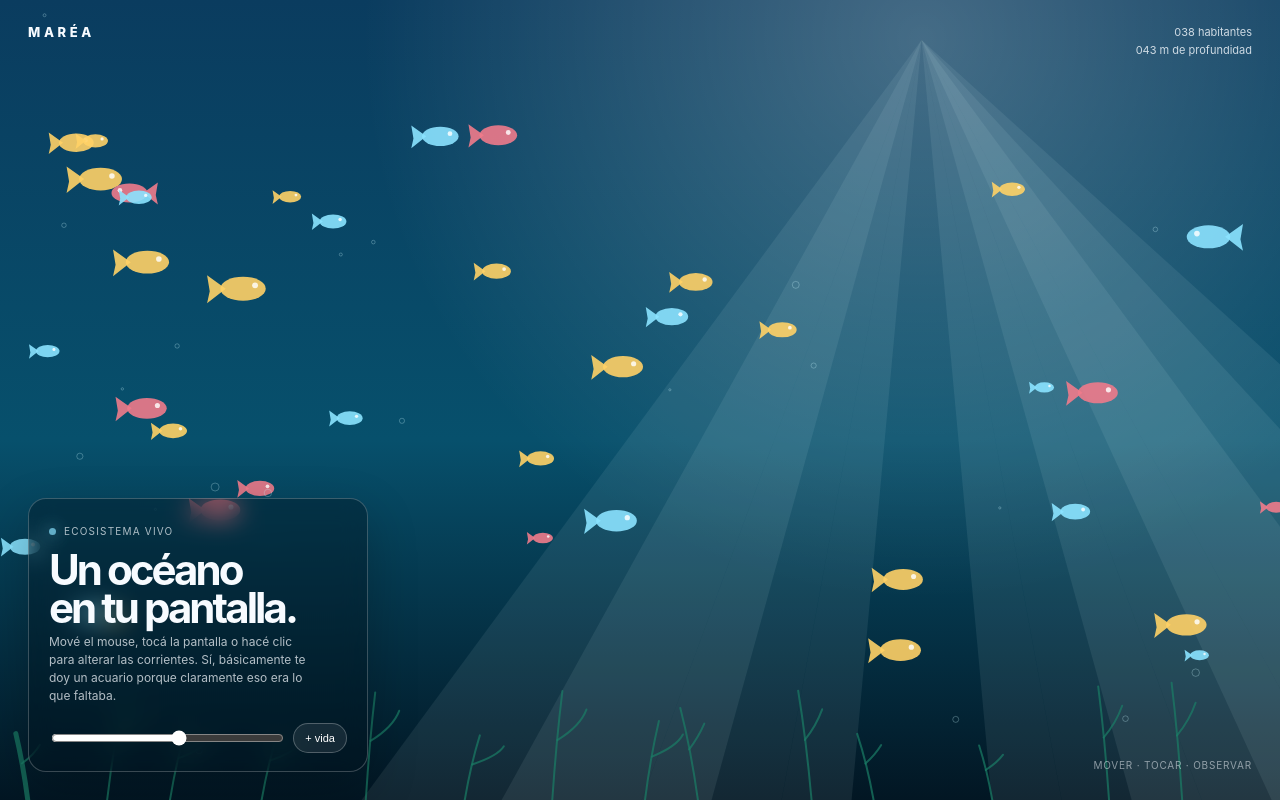
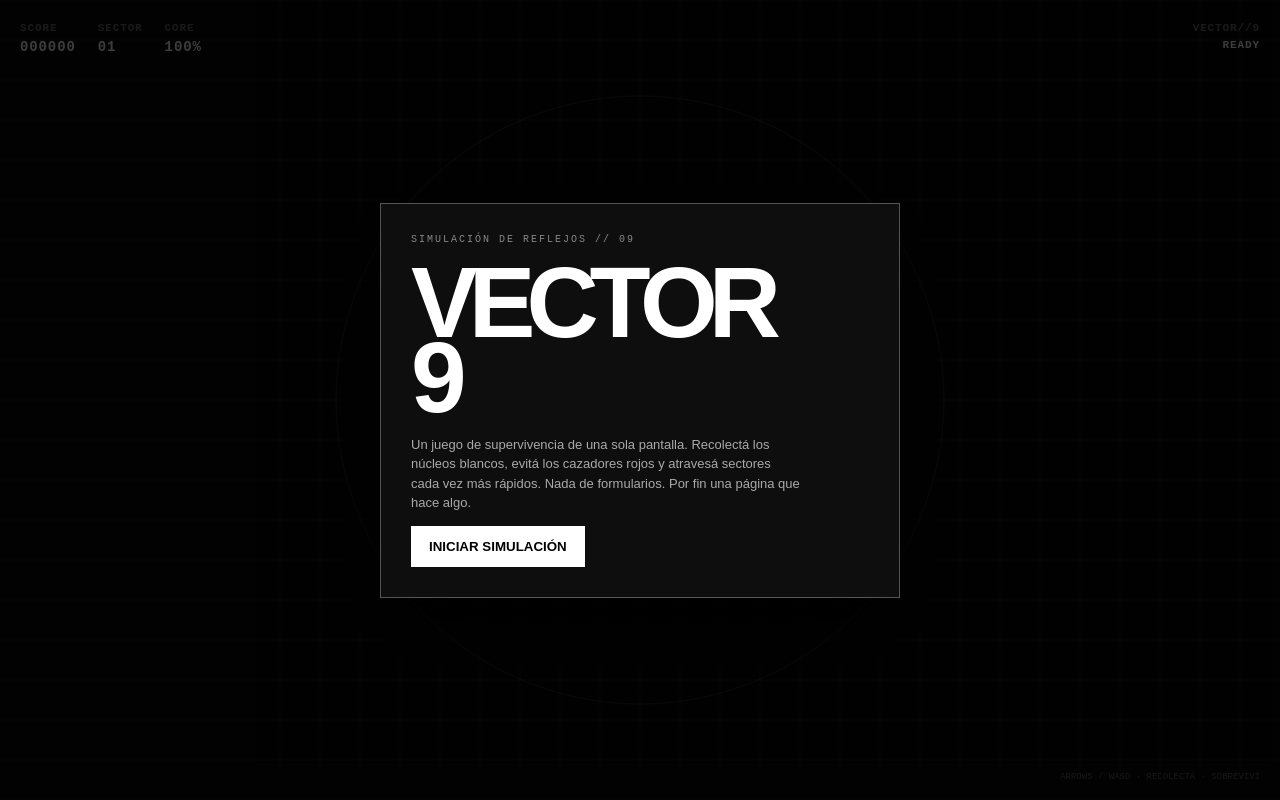
Before and after one commit to H4SENSI/Testeo, a plain HTML site: page index.html in a window 1280 px wide. Drawn offline with Linux system fonts and the light colour scheme; animation ran at ten frames a second.

Commit message:
Turn page into playable VECTOR 9 game

```diff
--- a/index.html
+++ b/index.html
@@ -2,141 +2,121 @@
 <html lang="es">
 <head>
 <meta charset="utf-8">
-<meta name="viewport" content="width=device-width,initial-scale=1">
-<title>MARÉA</title>
+<meta name="viewport" content="width=device-width,initial-scale=1,maximum-scale=1,user-scalable=no">
+<title>VECTOR//9</title>
 <style>
-*{box-sizing:border-box}
-html,body{margin:0;width:100%;height:100%;overflow:hidden}
-body{background:#061a2d;font-family:Inter,system-ui,-apple-system,Segoe UI,sans-serif;color:#f7fbff}
-#ocean{position:fixed;inset:0;width:100%;height:100%;display:block}
-.ui{position:fixed;inset:0;pointer-events:none}
-.top{position:absolute;left:28px;right:28px;top:24px;display:flex;justify-content:space-between;align-items:flex-start}
-.logo{font-size:13px;font-weight:800;letter-spacing:.28em;text-transform:uppercase}
-.readout{font-size:11px;line-height:1.6;text-align:right;opacity:.8}
-.panel{position:absolute;left:28px;bottom:28px;width:min(340px,calc(100% - 56px));padding:20px 20px 18px;border:1px solid rgba(255,255,255,.22);background:rgba(1,12,23,.34);backdrop-filter:blur(12px);border-radius:18px;pointer-events:auto;box-shadow:0 18px 50px rgba(0,0,0,.22)}
-.panel h1{margin:0 0 6px;font-size:42px;line-height:.9;letter-spacing:-.07em}
-.panel p{margin:0 0 18px;max-width:270px;font-size:12px;line-height:1.5;opacity:.72}
-.controls{display:grid;grid-template-columns:1fr auto;gap:11px;align-items:center}
-input[type=range]{width:100%;accent-color:white}
-button{border:1px solid rgba(255,255,255,.25);background:rgba(255,255,255,.08);color:white;border-radius:999px;padding:8px 11px;font-size:11px;cursor:pointer}
-.hint{position:absolute;right:28px;bottom:29px;font-size:10px;opacity:.52;letter-spacing:.08em;text-transform:uppercase}
-.badge{display:inline-flex;gap:8px;align-items:center;font-size:10px;text-transform:uppercase;letter-spacing:.12em;opacity:.7;margin-bottom:14px}
-.dot{width:7px;height:7px;border-radius:50%;background:#8be3ff;box-shadow:0 0 16px #8be3ff}
-@media(max-width:700px){.top{left:18px;right:18px;top:18px}.panel{left:18px;bottom:18px;width:calc(100% - 36px)}.hint{display:none}.panel h1{font-size:35px}}
+*{box-sizing:border-box}html,body{margin:0;width:100%;height:100%;overflow:hidden;background:#090909;color:#fff;font-family:Arial,Helvetica,sans-serif}
+body{touch-action:none}
+canvas{position:fixed;inset:0;width:100%;height:100%}
+.hud{position:fixed;inset:0;pointer-events:none;padding:20px}
+.top{display:flex;justify-content:space-between;font:700 11px/1.5 monospace;letter-spacing:.08em}
+.left{display:flex;gap:22px}.label{opacity:.4}.value{font-size:14px}
+#start{position:fixed;inset:0;display:grid;place-items:center;background:rgba(0,0,0,.76);z-index:5}
+.card{width:min(520px,calc(100% - 32px));padding:30px;border:1px solid #555;background:#0e0e0e;box-shadow:0 25px 80px #000}
+.card .tiny{font:10px monospace;color:#888;letter-spacing:.2em}
+h1{font-size:clamp(48px,11vw,100px);line-height:.75;letter-spacing:-.09em;margin:20px 0}
+.card p{color:#aaa;line-height:1.5;max-width:390px;font-size:13px}
+button{background:#fff;color:#000;border:0;padding:13px 18px;font-weight:800;cursor:pointer}
+#gameover{display:none}
+.corner{position:fixed;right:20px;bottom:18px;font:9px monospace;opacity:.35}
+.mobile{display:none;position:fixed;bottom:24px;left:50%;transform:translateX(-50%);gap:8px;z-index:2}
+.mobile button{width:52px;height:44px;background:rgba(255,255,255,.12);color:#fff;border:1px solid #555}
+@media(max-width:700px){.mobile{display:grid;grid-template-columns:52px 52px 52px}.mobile button:nth-child(1){grid-column:2}.mobile button:nth-child(2){grid-column:1;grid-row:2}.mobile button:nth-child(3){grid-column:2;grid-row:2}.mobile button:nth-child(4){grid-column:3;grid-row:2}}
 </style>
 </head>
 <body>
-<canvas id="ocean"></canvas>
-<div class="ui">
-  <div class="top">
-    <div class="logo">MARÉA</div>
-    <div class="readout"><span id="count">000</span> habitantes<br><span id="depth">020</span> m de profundidad</div>
-  </div>
-  <div class="panel">
-    <div class="badge"><span class="dot"></span> ecosistema vivo</div>
-    <h1>Un océano<br>en tu pantalla.</h1>
-    <p>Mové el mouse, tocá la pantalla o hacé clic para alterar las corrientes. Sí, básicamente te doy un acuario porque claramente eso era lo que faltaba.</p>
-    <div class="controls">
-      <input id="flow" type="range" min="0" max="100" value="55" aria-label="Corriente">
-      <button id="spawn">+ vida</button>
-    </div>
-  </div>
-  <div class="hint">mover · tocar · observar</div>
+<canvas id="c"></canvas>
+<div class="hud">
+ <div class="top">
+  <div class="left"><div><span class="label">SCORE</span><br><span id="score" class="value">000000</span></div><div><span class="label">SECTOR</span><br><span id="sector" class="value">01</span></div><div><span class="label">CORE</span><br><span id="core" class="value">100%</span></div></div>
+  <div style="text-align:right"><span class="label">VECTOR//9</span><br><span id="status">READY</span></div>
+ </div>
 </div>
+<div class="corner">ARROWS / WASD · RECOLECTÁ · SOBREVIVÍ</div>
+
+<div id="start"><div class="card">
+ <div class="tiny">SIMULACIÓN DE REFLEJOS // 09</div>
+ <h1>VECTOR<br>9</h1>
+ <p>Un juego de supervivencia de una sola pantalla. Recolectá los núcleos blancos, evitá los cazadores rojos y atravesá sectores cada vez más rápidos. Nada de formularios. Por fin una página que hace algo.</p>
+ <button id="play">INICIAR SIMULACIÓN</button>
+</div></div>
+<div id="gameover"><div class="card">
+ <div class="tiny">SEÑAL PERDIDA</div><h1 id="final">000000</h1>
+ <p id="reason">El núcleo colapsó.</p><button id="retry">REINTENTAR</button>
+</div></div>
+<div class="mobile"><button data-k="up">▲</button><button data-k="left">◀</button><button data-k="down">▼</button><button data-k="right">▶</button></div>
+
 <script>
-const c=document.getElementById('ocean'),ctx=c.getContext('2d');
-const countEl=document.getElementById('count'),depthEl=document.getElementById('depth');
-let W=innerWidth,H=innerHeight,D=devicePixelRatio||1,t=0,mouse={x:-9999,y:-9999,active:false};
-const flow=document.getElementById('flow'),spawn=document.getElementById('spawn');
-let fish=[],bubbles=[],plants=[],ripples=[];
-const rand=(a,b)=>Math.random()*(b-a)+a;
-function resize(){
-  W=innerWidth;H=innerHeight;D=Math.min(2,devicePixelRatio||1);
-  c.width=W*D;c.height=H*D;c.style.width=W+'px';c.style.height=H+'px';ctx.setTransform(D,0,0,D,0,0);
-  plants=Array.from({length:Math.max(10,Math.floor(W/90))},(_,i)=>({x:i*90+rand(-30,30),h:rand(45,120),phase:rand(0,7)}));
+const cv=document.getElementById('c'),x=cv.getContext('2d'),scoreEl=document.getElementById('score'),sectorEl=document.getElementById('sector'),coreEl=document.getElementById('core'),statusEl=document.getElementById('status');
+let W,H,D,raf,last=0,running=false,score=0,sector=1,core=100,keys={},player,shards=[],hunters=[],particles=[],shake=0,spawnClock=0,need=0;
+const R=(a,b)=>Math.random()*(b-a)+a;
+function size(){W=innerWidth;H=innerHeight;D=Math.min(2,devicePixelRatio||1);cv.width=W*D;cv.height=H*D;cv.style.width=W+'px';cv.style.height=H+'px';x.setTransform(D,0,0,D,0,0)}
+function reset(){
+ score=0;sector=1;core=100;need=0;particles=[];hunters=[];shards=[];
+ player={x:W/2,y:H/2,r:9,vx:0,vy:0};
+ for(let i=0;i<4;i++)addShard(); spawnClock=0;statusEl.textContent='RUNNING';
 }
-function makeFish(x=rand(0,W),y=rand(100,H*.83),scale=rand(.55,1.35)){
-  fish.push({x,y,vx:rand(.25,.9),vy:rand(-.12,.12),size:scale,color:Math.random()<.45?'#ffd166':Math.random()<.5?'#ef7b8b':'#8be3ff',phase:rand(0,7),flip:false});
+function addShard(){
+ let a=R(0,Math.PI*2),d=R(90,Math.min(W,H)*.42);
+ shards.push({x:W/2+Math.cos(a)*d,y:H/2+Math.sin(a)*d,r:5,p:0});
 }
-function seed(){
-  fish=[];bubbles=[];ripples=[];
-  for(let i=0;i<38;i++)makeFish();
-  for(let i=0;i<25;i++)bubbles.push({x:rand(0,W),y:rand(0,H),r:rand(1,4),v:rand(.2,.8)});
+function addHunter(){
+ let side=Math.floor(R(0,4)), px=side%2?R(0,W):side===0?-30:W+30, py=side%2?(side===1?-30:H+30):R(0,H);
+ hunters.push({x:px,y:py,r:R(7,12),v:R(65,90)+sector*12,phase:R(0,7)});
 }
-function drawGradient(){
-  const g=ctx.createLinearGradient(0,0,0,H);
-  g.addColorStop(0,'#0a3c5f');g.addColorStop(.55,'#07506c');g.addColorStop(1,'#021623');
-  ctx.fillStyle=g;ctx.fillRect(0,0,W,H);
-  const sun=ctx.createRadialGradient(W*.72,H*.05,5,W*.72,H*.05,Math.min(W,H)*.7);
-  sun.addColorStop(0,'rgba(255,255,255,.24)');sun.addColorStop(1,'rgba(255,255,255,0)');
-  ctx.fillStyle=sun;ctx.fillRect(0,0,W,H);
+function burst(px,py,col,n=10){
+ for(let i=0;i<n;i++)particles.push({x:px,y:py,vx:R(-100,100),vy:R(-100,100),life:1,col});
 }
-function drawRays(){
-  ctx.save();ctx.globalAlpha=.075;
-  for(let i=-4;i<7;i++){
-    ctx.beginPath();ctx.moveTo(W*.72,H*.05);ctx.lineTo(W*.72+i*140,H);ctx.lineTo(W*.72+i*70,H);ctx.closePath();ctx.fillStyle='#dff8ff';ctx.fill();
-  }
-  ctx.restore();
+function collide(a,b){return Math.hypot(a.x-b.x,a.y-b.y)<a.r+b.r}
+function nextSector(){
+ sector++;need=0;core=Math.min(100,core+12);for(let i=0;i<sector+2;i++)addShard();burst(player.x,player.y,'#fff',25);shake=12;
 }
-function drawPlants(){
-  ctx.save();ctx.strokeStyle='rgba(27,126,102,.7)';ctx.lineWidth=5;ctx.lineCap='round';
-  plants.forEach(p=>{
-    ctx.beginPath();ctx.moveTo(p.x,H);
-    const sway=Math.sin(t*.0014+p.phase)*18;
-    ctx.quadraticCurveTo(p.x+sway*.4,H-p.h*.55,p.x+sway,H-p.h);
-    ctx.stroke();
-    ctx.lineWidth=2;
-    ctx.beginPath();ctx.moveTo(p.x+sway*.5,H-p.h*.55);ctx.quadraticCurveTo(p.x+sway+18,H-p.h*.68,p.x+sway+24,H-p.h*.83);ctx.stroke();
-  });ctx.restore();
+function end(reason){
+ running=false;cancelAnimationFrame(raf);document.getElementById('final').textContent=String(score).padStart(6,'0');document.getElementById('reason').textContent=reason;document.getElementById('gameover').style.display='grid';statusEl.textContent='OFFLINE';
 }
-function drawFish(f){
-  ctx.save();ctx.translate(f.x,f.y);ctx.scale(f.flip?-f.size:f.size,f.size);
-  ctx.globalAlpha=.9;
-  ctx.fillStyle=f.color;ctx.beginPath();ctx.ellipse(0,0,17,9,0,0,Math.PI*2);ctx.fill();
-  ctx.beginPath();ctx.moveTo(-13,0);ctx.lineTo(-27,-10);ctx.lineTo(-25,2);ctx.lineTo(-27,11);ctx.closePath();ctx.fill();
-  ctx.fillStyle='rgba(255,255,255,.9)';ctx.beginPath();ctx.arc(9,-2.5,2.2,0,Math.PI*2);ctx.fill();
-  ctx.restore();
+function draw(){
+ x.fillStyle='#080808';x.fillRect(0,0,W,H);
+ // grid
+ x.strokeStyle='rgba(255,255,255,.055)';x.lineWidth=1;x.beginPath();
+ const gs=40,ox=((player?.x||0)*.15)%gs,oy=((player?.y||0)*.15)%gs;
+ for(let i=-gs;i<W+gs;i+=gs){x.moveTo(i-ox,0);x.lineTo(i-ox,H)}
+ for(let j=-gs;j<H+gs;j+=gs){x.moveTo(0,j-oy);x.lineTo(W,j)}
+ x.stroke();
+ // sector lines
+ x.strokeStyle='rgba(255,255,255,.13)';x.beginPath();x.arc(W/2,H/2,Math.min(W,H)*.38,0,Math.PI*2);x.stroke();
+ shards.forEach(s=>{s.p+=.05;let rr=s.r+Math.sin(s.p)*2;x.save();x.translate(s.x,s.y);x.rotate(s.p);x.strokeStyle='#fff';x.lineWidth=2;x.beginPath();x.moveTo(0,-rr);x.lineTo(rr,0);x.lineTo(0,rr);x.lineTo(-rr,0);x.closePath();x.stroke();x.restore()});
+ hunters.forEach(h=>{x.save();x.translate(h.x,h.y);x.rotate(Math.atan2(player.y-h.y,player.x-h.x));x.fillStyle='#e84a4a';x.beginPath();x.moveTo(h.r*1.7,0);x.lineTo(-h.r,-h.r*.8);x.lineTo(-h.r,h.r*.8);x.closePath();x.fill();x.restore()});
+ if(player){x.save();x.translate(player.x,player.y);x.rotate(Math.atan2(player.vy,player.vx));x.shadowBlur=18;x.shadowColor='#fff';x.fillStyle='#fff';x.beginPath();x.moveTo(15,0);x.lineTo(-9,-7);x.lineTo(-5,0);x.lineTo(-9,7);x.closePath();x.fill();x.restore()}
+ particles.forEach(p=>{x.globalAlpha=Math.max(0,p.life);x.fillStyle=p.col;x.fillRect(p.x,p.y,2,2);x.globalAlpha=1});
 }
-function drawBubbles(){
-  ctx.save();ctx.strokeStyle='rgba(205,246,255,.28)';ctx.lineWidth=1;
-  bubbles.forEach(b=>{ctx.beginPath();ctx.arc(b.x,b.y,b.r,0,Math.PI*2);ctx.stroke()});ctx.restore();
+function loop(now){
+ if(!running)return;let dt=Math.min(.033,(now-last)/1000||.016);last=now;
+ let ax=(keys.right?1:0)-(keys.left?1:0),ay=(keys.down?1:0)-(keys.up?1:0);
+ if(ax||ay){let m=Math.hypot(ax,ay);ax/=m;ay/=m}
+ const accel=430,fric=Math.pow(.0005,dt);
+ player.vx+=ax*accel*dt;player.vy+=ay*accel*dt;player.vx*=fric;player.vy*=fric;
+ const max=170+sector*8;let sp=Math.hypot(player.vx,player.vy);if(sp>max){player.vx=player.vx/sp*max;player.vy=player.vy/sp*max}
+ player.x+=player.vx*dt;player.y+=player.vy*dt;
+ if(player.x<8||player.x>W-8){player.x=Math.max(8,Math.min(W-8,player.x));player.vx*=-.7}
+ if(player.y<8||player.y>H-8){player.y=Math.max(8,Math.min(H-8,player.y));player.vy*=-.7}
+ spawnClock+=dt;if(spawnClock>Math.max(.35,1.7-sector*.09)){spawnClock=0;addHunter()}
+ hunters.forEach(h=>{let dx=player.x-h.x,dy=player.y-h.y,d=Math.hypot(dx,dy)||1;h.x+=dx/d*h.v*dt;h.y+=dy/d*h.v*dt});
+ for(let i=shards.length-1;i>=0;i--)if(collide(player,shards[i])){let s=shards[i];shards.splice(i,1);need++;score+=100*sector;core=Math.min(100,core+2);burst(s.x,s.y,'#fff',14);if(need>=Math.max(4,sector+3))nextSector()}
+ for(const h of hunters)if(collide(player,h)){core-=Math.max(7,12-sector*.2);burst(player.x,player.y,'#e84a4a',18);shake=10}
+ hunters=hunters.filter(h=>Math.hypot(h.x-player.x,h.y-player.y)<Math.max(W,H)*1.3);
+ particles.forEach(p=>{p.x+=p.vx*dt;p.y+=p.vy*dt;p.vx*=.96;p.vy*=.96;p.life-=dt*1.7});particles=particles.filter(p=>p.life>0);
+ if(core<=0)return end('Los cazadores encontraron tu núcleo. La burocracia espacial ganó.');
+ scoreEl.textContent=String(score).padStart(6,'0');sectorEl.textContent=String(sector).padStart(2,'0');coreEl.textContent=Math.max(0,Math.round(core))+'%';
+ x.save();if(shake){x.translate(R(-shake,shake),R(-shake,shake));shake*=.88;if(shake<.2)shake=0}draw();x.restore();
+ raf=requestAnimationFrame(loop);
 }
-function drawRipples(){
-  ctx.save();ctx.lineWidth=2;
-  ripples.forEach(r=>{ctx.strokeStyle='rgba(255,255,255,'+(1-r.life)+')';ctx.beginPath();ctx.arc(r.x,r.y,r.r,0,Math.PI*2);ctx.stroke()});ctx.restore();
-}
-function addRipple(x,y){
-  ripples.push({x,y,r:4,life:1});
-  for(let i=0;i<3;i++){const f=fish[Math.floor(rand(0,fish.length))];if(f){f.vx+=rand(.6,1.4);f.vy+=rand(-.6,.6);}}
-}
-function tick(now){
-  t=now;drawGradient();drawRays();drawPlants();
-  const current=(Number(flow.value)/100-.5)*.8;
-  fish.forEach(f=>{
-    let ax=current+Math.sin(now*.0007+f.phase)*.045;
-    if(mouse.active){const dx=mouse.x-f.x,dy=mouse.y-f.y,d=Math.hypot(dx,dy)||1;if(d<170){ax+=dx/d*.23;f.vy+=dy/d*.008;}}
-    f.vy+=Math.sin(now*.0013+f.phase)*.002;
-    f.vx+=ax*.008;f.vx=Math.max(.15,Math.min(1.6,f.vx));f.vy*=.992;
-    f.x+=f.vx;f.y+=f.vy;
-    if(f.x>W+45)f.x=-45;
-    if(f.y<H*.12)f.vy+=.03;if(f.y>H*.86)f.vy-=.03;
-    if(Math.random()<.0025)f.flip=!f.flip;
-    drawFish(f);
-  });
-  bubbles.forEach(b=>{b.y-=b.v;if(b.y<-10){b.y=H+10;b.x=rand(0,W)}});drawBubbles();
-  ripples.forEach(r=>{r.r+=2.7;r.life-=.018});ripples=ripples.filter(r=>r.life>0);drawRipples();
-  countEl.textContent=String(fish.length).padStart(3,'0');
-  depthEl.textContent=String(Math.round(20+Number(flow.value)*.42)).padStart(3,'0');
-  requestAnimationFrame(tick);
-}
-addEventListener('resize',()=>{resize();seed()});
-addEventListener('mousemove',e=>{mouse.x=e.clientX;mouse.y=e.clientY;mouse.active=true});
-addEventListener('mouseleave',()=>mouse.active=false);
-addEventListener('touchstart',e=>{const q=e.touches[0];if(q){mouse.x=q.clientX;mouse.y=q.clientY;mouse.active=true;addRipple(mouse.x,mouse.y)}},{passive:true});
-addEventListener('touchmove',e=>{const q=e.touches[0];if(q){mouse.x=q.clientX;mouse.y=q.clientY;addRipple(mouse.x,mouse.y)}},{passive:true});
-addEventListener('click',e=>{if(e.target.closest('.panel'))return;addRipple(e.clientX,e.clientY)});
-spawn.onclick=()=>{for(let i=0;i<5;i++)makeFish(rand(W*.2,W*.8),rand(H*.2,H*.8),rand(.45,1.1));addRipple(W*.5,H*.5)};
-resize();seed();requestAnimationFrame(tick);
+function start(){document.getElementById('start').style.display='none';document.getElementById('gameover').style.display='none';reset();last=performance.now();running=true;raf=requestAnimationFrame(loop)}
+addEventListener('resize',()=>{size();if(!running)draw()});
+addEventListener('keydown',e=>{let k=e.key.toLowerCase();if(['arrowup','w'].includes(k))keys.up=true;if(['arrowdown','s'].includes(k))keys.down=true;if(['arrowleft','a'].includes(k))keys.left=true;if(['arrowright','d'].includes(k))keys.right=true});
+addEventListener('keyup',e=>{let k=e.key.toLowerCase();if(['arrowup','w'].includes(k))keys.up=false;if(['arrowdown','s'].includes(k))keys.down=false;if(['arrowleft','a'].includes(k))keys.left=false;if(['arrowright','d'].includes(k))keys.right=false});
+document.querySelectorAll('.mobile button').forEach(b=>{const k=b.dataset.k;b.onpointerdown=e=>{e.preventDefault();keys[k]=true};b.onpointerup=b.onpointercancel=b.onpointerleave=()=>keys[k]=false});
+document.getElementById('play').onclick=start;document.getElementById('retry').onclick=start;
+size();draw();
 </script>
 </body>
 </html>
```
